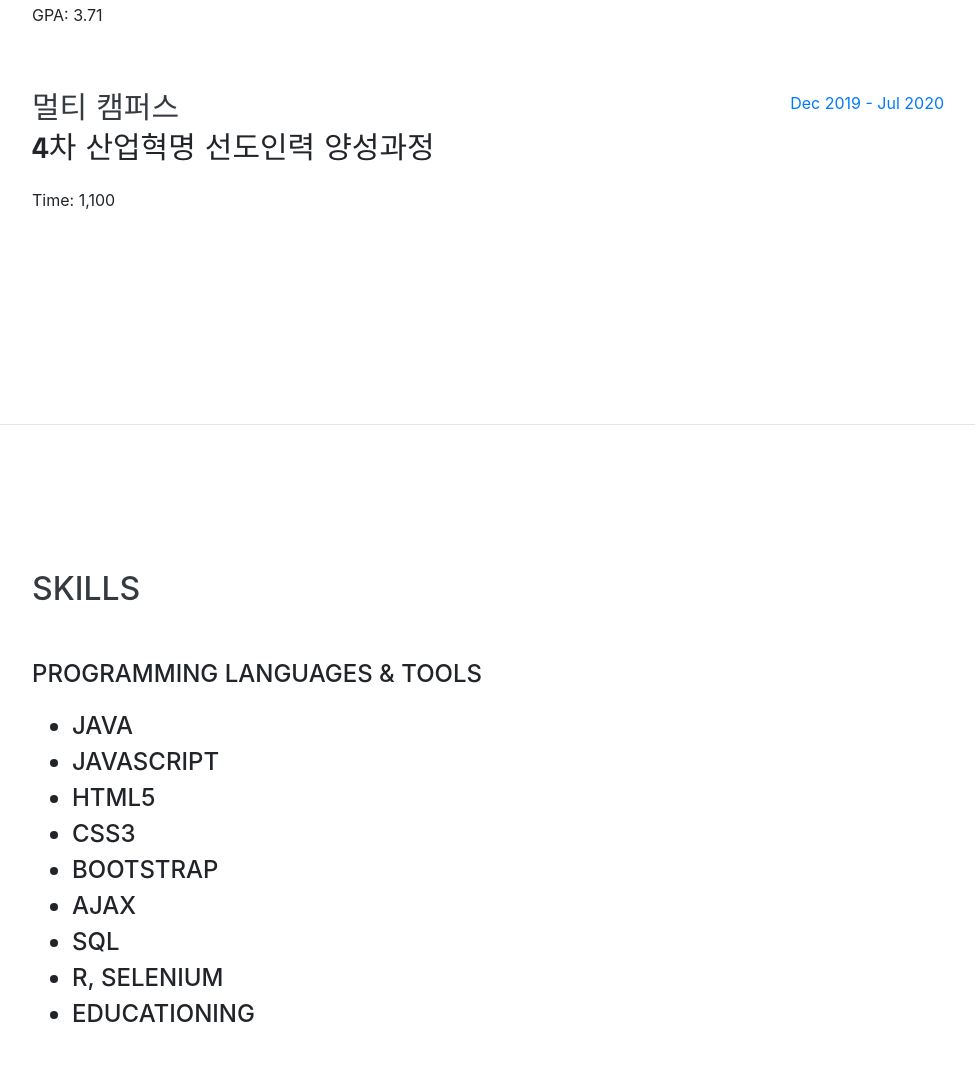
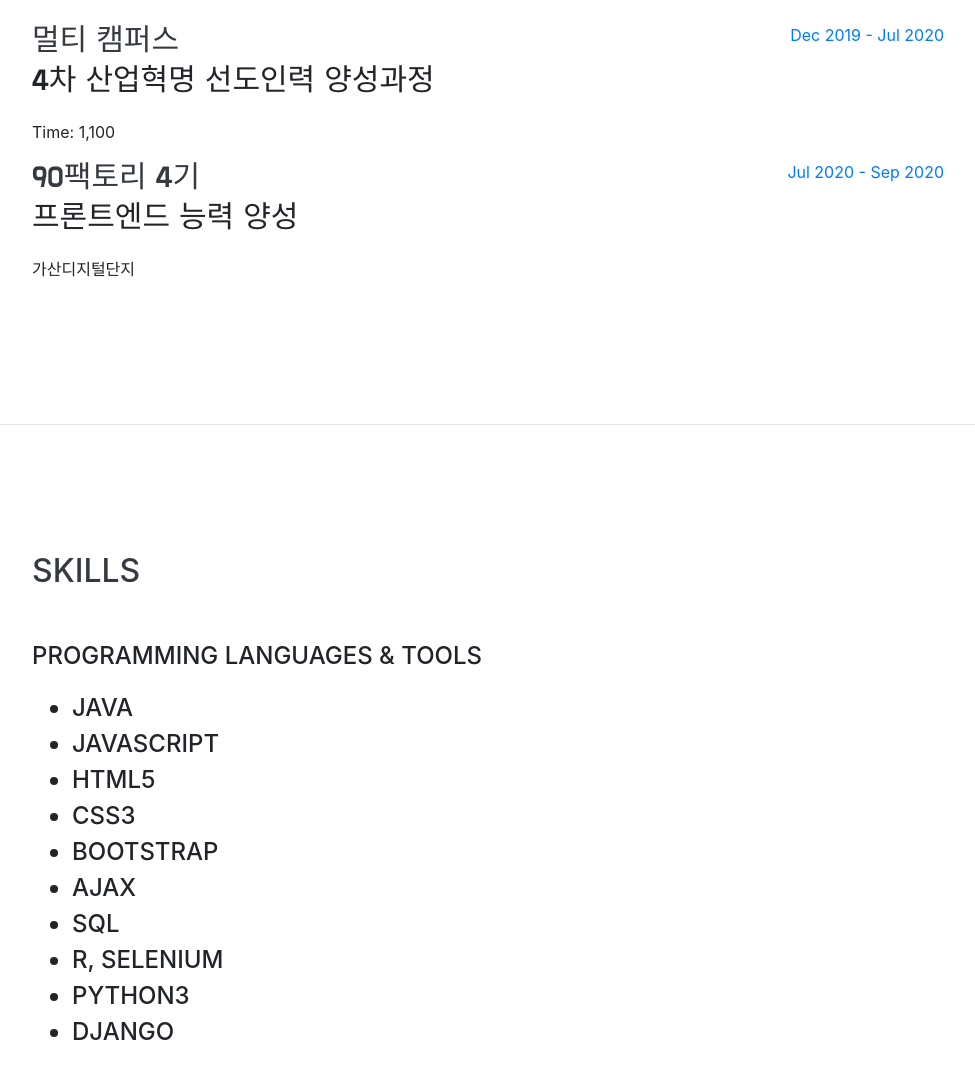
Before and after one commit to Jeong-hae-rim/Jeong-hae-rim.github.io, a website with bundled scripts: page index.html in a window 1280 px wide. Shown: the part 1978-3052 px from the top of the page, without its empty margins (288-1263 px from the left). Built offline with nearby package versions, Linux system fonts and the light colour scheme; a web font is replaced by a local one.

Commit message:
portfolio update

```diff
--- a/index.html
+++ b/index.html
@@ -129,6 +129,17 @@
           </div>
         </div>
 
+        <div class="resume-item d-flex flex-column flex-md-row justify-content-between">
+          <div class="resume-content">
+            <h3 class="mb-0" style="font-family: 'Do Hyeon', sans-serif; font-size: 30px;">90팩토리 4기</h3>
+            <div class="subheading mb-3" style="font-family: 'Do Hyeon', sans-serif; font-size: 30px;">프론트엔드 능력  양성</div>
+            <p> 가산디지털단지 </p>
+          </div>
+          <div class="resume-date text-md-right">
+            <span class="text-primary">Jul 2020 - Sep 2020</span>
+          </div>
+        </div>
+
       </div>
     </section>
 
@@ -148,7 +159,8 @@
           <li>Ajax</li>
           <li>SQL</li>
           <li>R, Selenium</li>
-          <li>Educationing</li>
+          <li>Python3</li>
+          <li>Django</li>
         </ul>
       </div>
     </section>
@@ -171,13 +183,13 @@
         <h3 class="mb-3">Team Project</h3>
         <ul style="font-family: 'Do Hyeon', sans-serif; font-size: 20px;">
           <i>잉력시장 웹 사이트 프로젝트</i>
-          <br>
-          <br>
+          <i>오팔 프로젝트 - 공모전 출품 및 서류 심사 통과</i>
+          <i>I.hub 프로젝트 - API 미러 사이트</i>
           <br>
         </ul>
         <h3 class="mb-3">Individual Projects</h3>
         <ul>
-          <i></i>
+          <i>주차장 정산 시스템</i>
         </ul>
       </div>
     </section>
```
